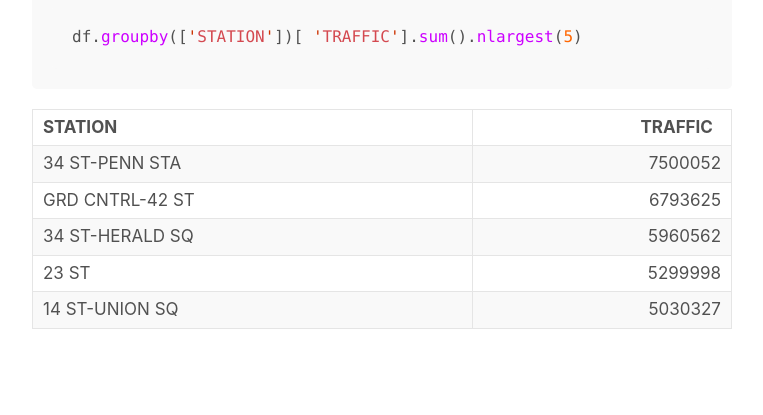
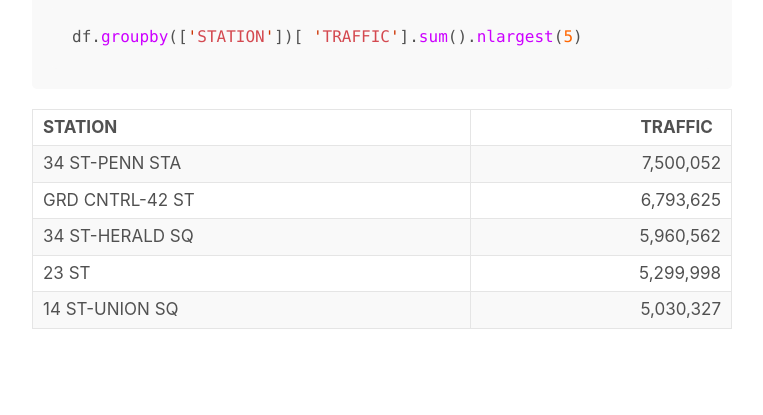
Before and after one commit to 10brink/10brink.github.io, a Jekyll site: the page built from _posts/2018-04-13-first-post.md, in a window 1280 px wide and 900 px high, scrolled down 3363 px. Shown: the part 421-836 px from the top of the window, without its empty margins (258-1021 px from the left). Built offline with Jekyll 4.4.1, drawn with Linux system fonts in a browser that asks for light colours.

Commit message:
Update 2018-04-13-first-post.md

````diff
--- a/_posts/2018-04-13-first-post.md
+++ b/_posts/2018-04-13-first-post.md
@@ -61,7 +61,6 @@ df ['HOUR'] = [r.hour for r in df.TIMESTAMP] #hour of day
 df['hourbin'] = pd.cut(df['HOUR'], bins)
 
 ```
-
 We also recognized that numbers of entries in exits were cumulative counts, since we can see that they are in the millions and keep increasing. To get the counts for each interval, we can use the pandas function `.diff()`.
 
 For this we wrote another function, find_deltas, that creates two new columns from the differences in the entries and exits columns. Later we found that some of the turnstiles were counting down, and some reset to 0 at seemingly random times. To account for this we used the absolute value of the difference, and any values that were abnormally large we reset to 0 (since this is counting each individual turnstile, it is unlikely that one turnstile would have more than 10000 entries in four hours). We also set the value to 0 anytime the turnstile changed in the dataframe --taking the difference in values between two different turnstiles doesn't make sense.
@@ -98,10 +97,10 @@ Now that the tedius work of cleaning and managing the data is done, let's see wh
 df.groupby(['STATION'])[ 'TRAFFIC'].sum().nlargest(5)
 ```
 
-| STATION        | TRAFFIC   |
-| ------------- | ------: |
-| 34 ST-PENN STA | 7500052|
-| GRD CNTRL-42 ST| 6793625|
-| 34 ST-HERALD SQ | 5960562   |
-| 23 ST    | 5299998 |
-| 14 ST-UNION SQ    | 5030327|
+| STATION  | TRAFFIC   |
+| -------- | ----: |
+| 34 ST-PENN STA | 7,500,052|
+| GRD CNTRL-42 ST| 6,793,625|
+| 34 ST-HERALD SQ | 5,960,562   |
+| 23 ST    | 5,299,998 |
+| 14 ST-UNION SQ    | 5,030,327|
````
